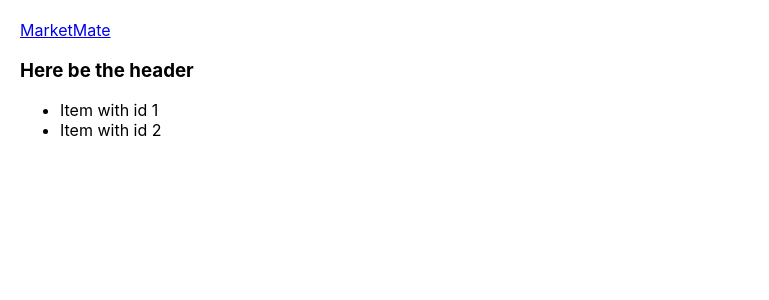
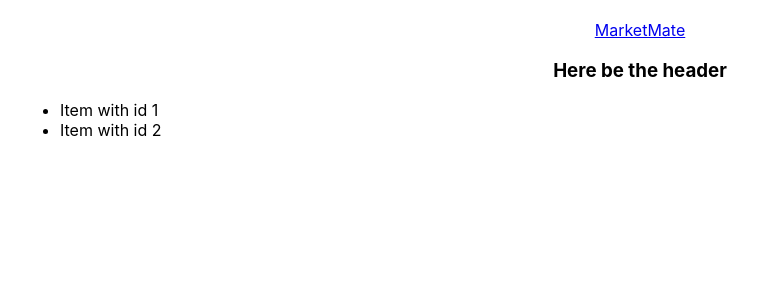
Before and after one commit to poolll98/monday-e-commerce, a React (Create React App) app in the folder Frontend/: page /cart in a window 1280 px wide. Shown: the top 300 px of the page, without its empty margins (0-769 px from the left). Built offline with nearby package versions, Linux system fonts and the light colour scheme.

Commit message:
Added example for inline css.

```diff
--- a/Frontend/src/Components/HeaderBar.js
+++ b/Frontend/src/Components/HeaderBar.js
@@ -3,8 +3,8 @@ import { Link } from 'react-router-dom';
 
 export default function HeaderBar() {
     return (
-        <>
+        <div style={{'textAlign': "center"}}>
             <Link to="/">MarketMate</Link>
             <h3>Here be the header</h3>
-        </>);
+        </ div>);
 }
```
